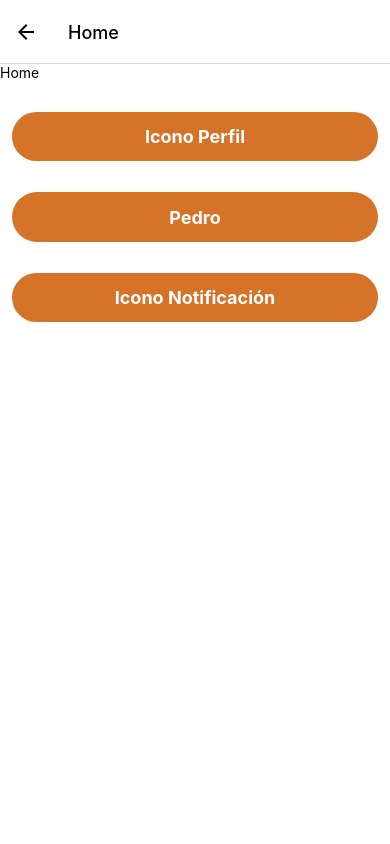
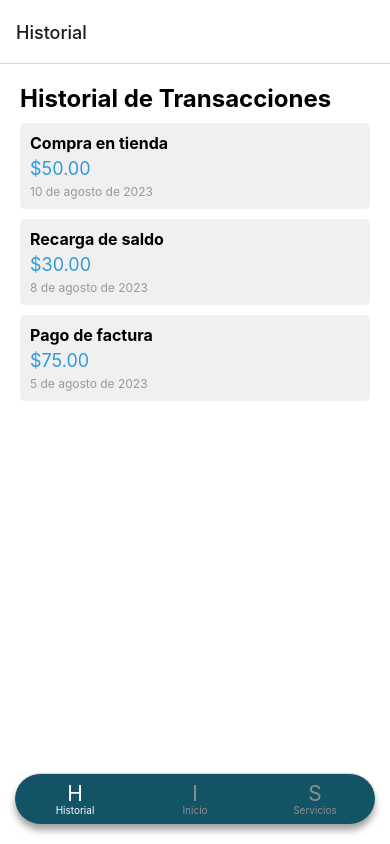
Before and after one commit to nesteaDev/Wallcoin_IOS_Frontend, a React Native app: screen /PageScreen01 in a window 390 px wide. Built offline with nearby package versions, Linux system fonts and the light colour scheme.

Commit message:
feat: :construction: updating view with tabsNavigation

```diff
--- a/App.tsx
+++ b/App.tsx
@@ -1,19 +1,20 @@
 import 'react-native-gesture-handler';
-import React from 'react';
+import React, { ReactElement } from 'react';
 import {NavigationContainer} from '@react-navigation/native';
 
 //import HomeComponent from './src/components/Home/homeComponent';
-import StackNavigator from './src/navigation/StackNavigator';
+//import StackNavigator from './src/navigation/StackNavigator';
+import TabsNavigator from './src/navigation/TabsNavigator';
 //import AuthComponent from './src/components/Auth/authComponent';
 
-function App(): JSX.Element {
+function App(): ReactElement {
   return (
-    <NavigationContainer>
-      {
-        //<AuthComponent />
-        <StackNavigator />
-      }
-    </NavigationContainer>
+    <>
+      {/* <AuthComponent /> */}
+      <NavigationContainer>
+        <TabsNavigator />
+      </NavigationContainer>
+    </>
   );
 }
 
--- a/src/components/Auth/authComponent.tsx
+++ b/src/components/Auth/authComponent.tsx
@@ -1,16 +1,17 @@
 import React from 'react';
-import {View, Text, ImageBackground, TouchableOpacity} from 'react-native';
+import {View, Text, ImageBackground, TouchableOpacity, Alert} from 'react-native';
 import Swiper from 'react-native-swiper';
 import styles from './authStyles';
 
-import { StackScreenProps } from '@react-navigation/stack/lib/typescript/src/types';
+// import { StackScreenProps } from '@react-navigation/stack/lib/typescript/src/types';
+// import { useNavigation } from '@react-navigation/native';
 
 
-interface Props extends StackScreenProps<any, any> {
-  //navigation: StackNavigationProp<any, any>;
-  //route: RouteProp<any, any>;
-}
-const AuthComponent = ({navigation}: Props) => {
+// interface Props extends StackScreenProps<any, any> {
+//   //navigation: StackNavigationProp<any, any>;
+//   //route: RouteProp<any, any>;
+// }
+const AuthComponent = () => {
 
   return (
     <ImageBackground
@@ -58,11 +59,12 @@ const AuthComponent = ({navigation}: Props) => {
             Bienvenido a <Text style={styles.titleStrong}>Wallcoin</Text>
           </Text>
           <Text style={styles.description}>
-            Únete a la revolución digital y empieza a tomar el control de tu dinero.
+            Únete a la revolución digital y empieza a tomar el control de tu
+            dinero.
           </Text>
           <TouchableOpacity
             style={styles.button}
-            onPress={() => console.log('Go to Home')}>
+            onPress={() => Alert.alert('Go to Home')}>
             <Text style={styles.buttonText}>Regístrate</Text>
           </TouchableOpacity>
           <View>
@@ -70,7 +72,7 @@ const AuthComponent = ({navigation}: Props) => {
               ¿Ya tienes una cuenta?{' '}
               <Text
                 style={styles.descriptionFooterStrong}
-                onPress={() => navigation.navigate('PageScreen01')}>
+                onPress={() => Alert.alert('Go to Home')}>
                 Iniciar sesión
               </Text>
             </Text>
--- a/src/navigation/StackNavigator.tsx
+++ b/src/navigation/StackNavigator.tsx
@@ -3,8 +3,8 @@ import PageScreen01 from '../screens/PageScreen01';
 import PageScreen02 from '../screens/PageScreen02';
 import PageScreen03 from '../screens/PageScreen03';
 import PageScreen04 from '../screens/PageScreen04';
-import AuthComponent from '../components/Auth/authComponent';
-import React, { ReactElement } from 'react';
+//import AuthComponent from '../components/Auth/authComponent';
+import React from 'react';
 
 interface PersonaInterface {
   nombre: string;
@@ -29,7 +29,7 @@ export type RootStackParams = {
 
 const Stack = createStackNavigator<RootStackParams>();
 
-export const StackNavigator = (): ReactElement => {
+export const StackNavigator = () => {
   return (
     <Stack.Navigator
       screenOptions={{
@@ -44,13 +44,8 @@ export const StackNavigator = (): ReactElement => {
         },
       }}>
       <Stack.Screen
-        name="AuthComponent"
-        options={{headerShown: false , title: 'Inicio'}}
-        component={AuthComponent}
-      />
-      <Stack.Screen
         name="PageScreen01"
-        options={{title: 'Home'}}
+        options={{headerShown: false, title: 'Home'}}
         component={PageScreen01}
       />
       <Stack.Screen
@@ -68,6 +63,11 @@ export const StackNavigator = (): ReactElement => {
         options={{title: 'Notificaciones'}}
         component={PageScreen04}
       />
+      {/* <Stack.Screen
+        name="AuthComponent"
+        options={{headerShown: false, headerTransparent: true}}
+        component={AuthComponent}
+      /> */}
     </Stack.Navigator>
   );
 };
--- /dev/null
+++ b/src/navigation/TabsNavigator.tsx
@@ -0,0 +1,79 @@
+import React from 'react';
+import {ReactElement} from 'react';
+import { Text} from 'react-native';
+import {createBottomTabNavigator} from '@react-navigation/bottom-tabs';
+import HistoryScreen from '../screens/History/HistoryScreen';
+import ServiceScreen from '../screens/Services/ServiceScreen';
+import StackNavigator from '../navigation/StackNavigator';
+
+const Tab = createBottomTabNavigator();
+
+export const TabsNavigator = (): ReactElement => {
+  return (
+    <Tab.Navigator
+      screenOptions={({route}) => ({
+        tabBarActiveTintColor: 'white',
+        tabBarStyle: {
+          backgroundColor: '#125366',
+          height: '6%',
+          paddingBottom: 8,
+          paddingTop: 8,
+          marginBottom: 20,
+          marginHorizontal: 15,
+          borderRadius: 40,
+          shadowColor: '#000',
+          shadowOffset: {
+            width: 0,
+            height: 6,
+          },
+          shadowOpacity: 0.37,
+          shadowRadius: 7.49,
+
+          elevation: 12,
+        },
+        tabBarLabelStyle: {
+          fontSize: 10,
+        },
+        tabBarIcon: ({color}) => {
+          let iconName: string = '';
+          switch (route.name) {
+            case 'Inicio':
+              iconName = 'I';
+              break;
+            case 'Servicios':
+              iconName = 'S';
+              break;
+            case 'Transacciones':
+              iconName = 'H';
+              break;
+            default:
+              iconName = 'home';
+              break;
+          }
+          return <Text style={{color, fontSize: 21}}>{iconName}</Text>;
+        },
+      })}>
+      {/* <Tab.Screen
+        name="Transacciones"
+        options={{
+          title: 'Historial',
+          tabBarIcon(props) {
+            return <Text style={{color: props.color}}>T1</Text>;
+          },
+        }}
+        component={HistoryScreen}
+      /> */}
+      <Tab.Screen
+        name="Transacciones"
+        options={{
+          title: 'Historial',
+        }}
+        component={HistoryScreen}
+      />
+      <Tab.Screen name="Inicio" options={{}} component={StackNavigator} />
+      <Tab.Screen name="Servicios" component={ServiceScreen} />
+    </Tab.Navigator>
+  );
+};
+
+export default TabsNavigator;
--- /dev/null
+++ b/src/screens/History/HistoryScreen.tsx
@@ -0,0 +1,70 @@
+import React from 'react';
+import {View, Text, FlatList, StyleSheet} from 'react-native';
+
+type Transaction = {
+  title: string;
+  amount: string;
+  date: string;
+};
+
+const HistoryScreen = () => {
+  const transactions: Transaction[] = [
+    {title: 'Compra en tienda', amount: '$50.00', date: '10 de agosto de 2023'},
+    {title: 'Recarga de saldo', amount: '$30.00', date: '8 de agosto de 2023'},
+    {title: 'Pago de factura', amount: '$75.00', date: '5 de agosto de 2023'},
+  ];
+
+  const renderTransaction = ({item}: {item: Transaction}) => (
+    <View style={styles.transactionItem}>
+      <Text style={styles.transactionTitle}>{item.title}</Text>
+      <Text style={styles.transactionAmount}>{item.amount}</Text>
+      <Text style={styles.transactionDate}>{item.date}</Text>
+    </View>
+  );
+
+  return (
+    <View style={styles.container}>
+      <Text style={styles.header}>Historial de Transacciones</Text>
+      <FlatList
+        data={transactions}
+        renderItem={renderTransaction}
+        keyExtractor={(item, index) => index.toString()}
+      />
+    </View>
+  );
+};
+
+const styles = StyleSheet.create({
+  container: {
+    flex: 1,
+    padding: 20,
+    backgroundColor: 'white',
+  },
+  header: {
+    fontSize: 24,
+    fontWeight: 'bold',
+    marginBottom: 10,
+  },
+  transactionItem: {
+    backgroundColor: '#f0f0f0',
+    padding: 10,
+    marginBottom: 10,
+    borderRadius: 5,
+  },
+  transactionTitle: {
+    fontSize: 16,
+    fontWeight: 'bold',
+  },
+  transactionAmount: {
+    fontSize: 18,
+    color: '#3498db',
+    marginTop: 5,
+  },
+  transactionDate: {
+    fontSize: 12,
+    color: '#999',
+    marginTop: 5,
+  },
+});
+
+export default HistoryScreen;
--- a/src/screens/PageScreen01.tsx
+++ b/src/screens/PageScreen01.tsx
@@ -12,8 +12,6 @@ interface Props extends StackScreenProps<any, any>  {
 export const PageScreen01 = ( { navigation }: Props) => {
   return (
     <View>
-      <Text>Home</Text>
-
       <TouchableOpacity
         style={styles.button}
         onPress={() =>
@@ -49,6 +47,13 @@ export const PageScreen01 = ( { navigation }: Props) => {
         }>
         <Text style={styles.buttonText}>Icono Notificación</Text>
       </TouchableOpacity>
+
+      {/* <TouchableOpacity
+        style={styles.button}
+        onPress={() =>
+          navigation.navigate('AuthComponent')}>
+        <Text style={styles.buttonText}>Log In</Text>
+      </TouchableOpacity> */}
     </View>
   );
 };
--- /dev/null
+++ b/src/screens/Services/ServiceScreen.tsx
@@ -0,0 +1,72 @@
+import React from 'react';
+import {
+  View,
+  Text,
+  FlatList,
+  TouchableOpacity,
+  StyleSheet,
+  Alert,
+} from 'react-native';
+
+
+type Service = {
+  title: string;
+};
+
+const ServiceScreen = () => {
+  const services: Service[] = [
+    {title: 'Enviar Dinero'},
+    {title: 'Pagar Facturas'},
+    {title: 'Recargar Cuenta'},
+  ];
+
+  const handleServicePress = (service: {title: string}) => {
+    Alert.alert('Servicio Seleccionado', `Has seleccionado: ${service.title}`);
+  };
+
+  const renderService = ({item}: {item: Service}) => (
+    <TouchableOpacity
+      style={styles.serviceItem}
+      onPress={() => handleServicePress(item)}>
+      <Text style={styles.serviceTitle}>{item.title}</Text>
+    </TouchableOpacity>
+  );
+
+  return (
+    <View style={styles.container}>
+      <Text style={styles.header}>Servicios de Billetera Virtual</Text>
+      <FlatList
+        data={services}
+        renderItem={renderService}
+        keyExtractor={(item, index) => index.toString()}
+      />
+    </View>
+  );
+};
+
+const styles = StyleSheet.create({
+  container: {
+    flex: 1,
+    padding: 20,
+    backgroundColor: 'white',
+  },
+  header: {
+    fontSize: 24,
+    fontWeight: 'bold',
+    marginBottom: 10,
+  },
+  serviceItem: {
+    backgroundColor: '#f0f0f0',
+    padding: 15,
+    marginBottom: 10,
+    borderRadius: 5,
+    alignItems: 'center',
+  },
+  serviceTitle: {
+    fontSize: 18,
+    fontWeight: 'bold',
+    color: '#3498db',
+  },
+});
+
+export default ServiceScreen;
```
Also changed, not shown: src/screens/Home/HomeScreen.tsx (added, +90 -0 lines).
